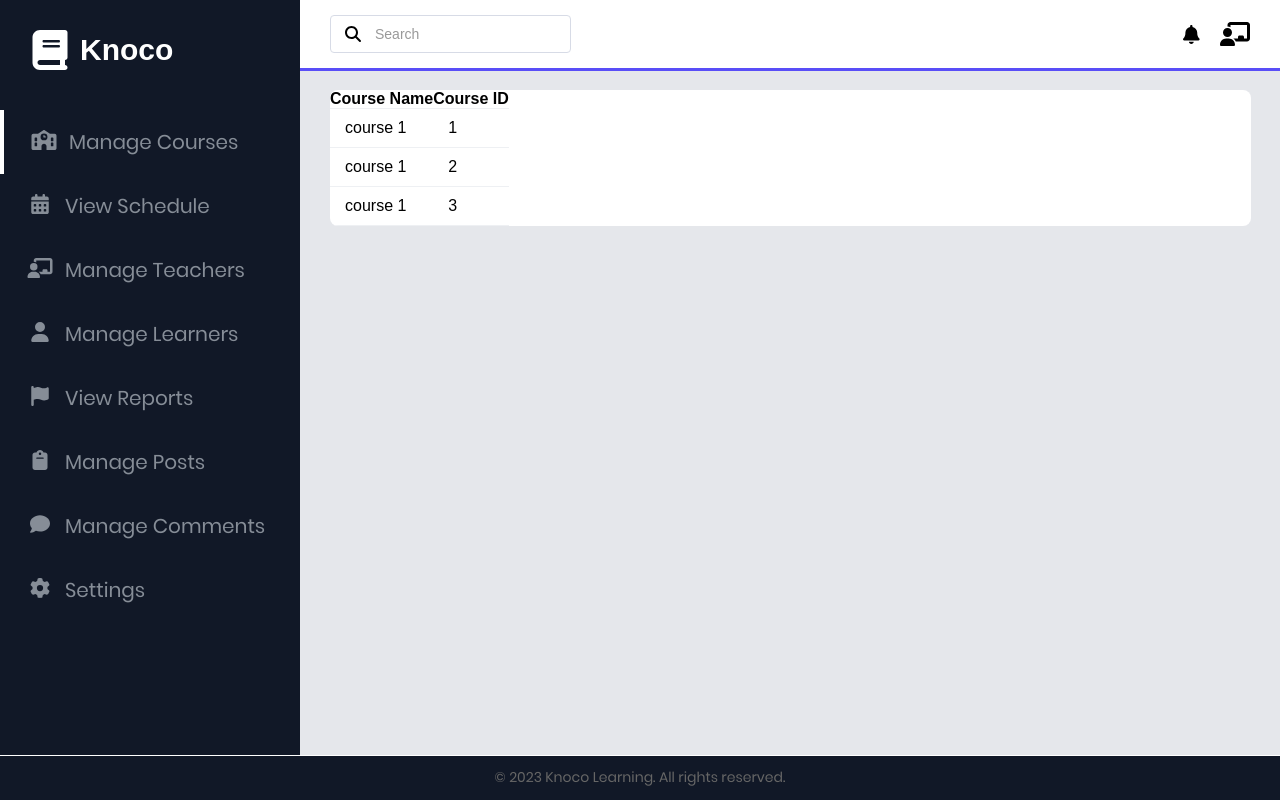
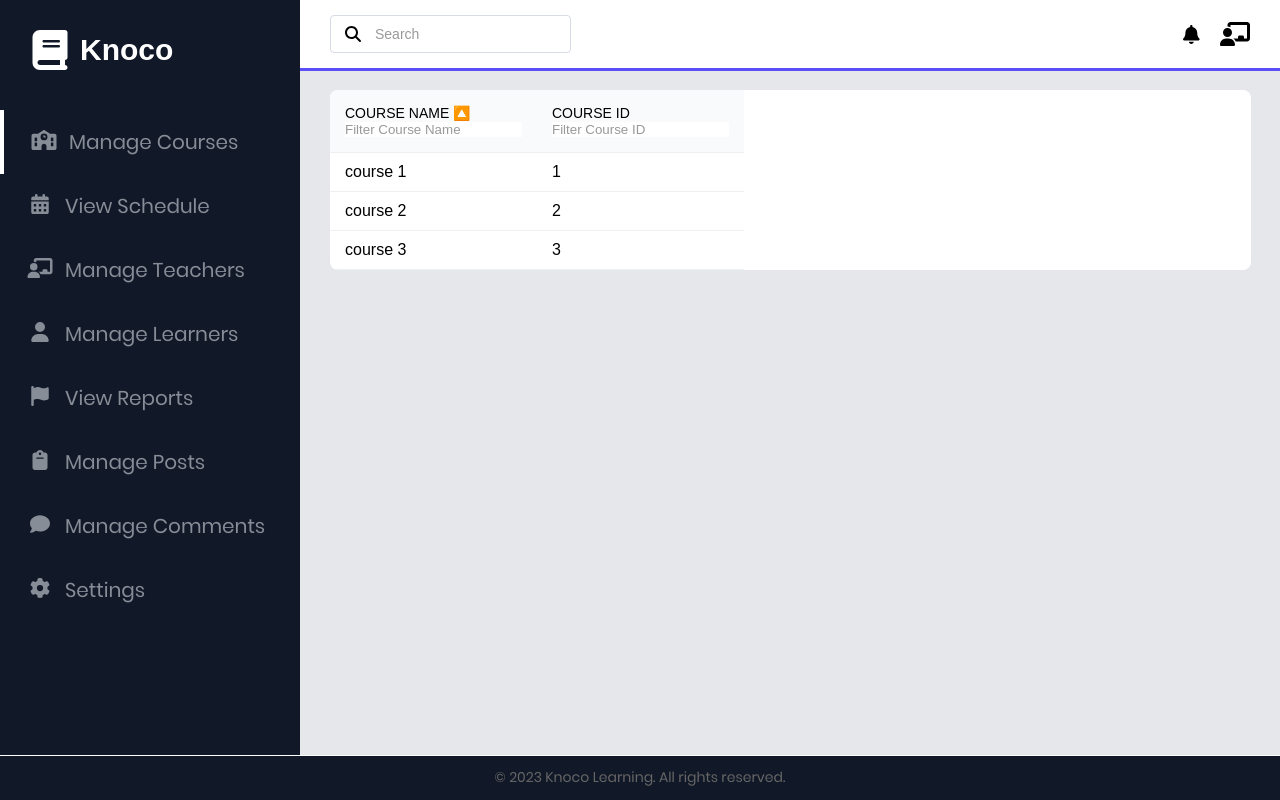
Before and after one commit to CuongAtWorkplace/SEP_FrontEnd_Web, a React (Create React App) app in the folder knoco-learning/: page /vac in a window 1280 px wide. Built offline with nearby package versions, Linux system fonts and the light colour scheme.

Commit message:
Add filter and sort table

```diff
--- a/knoco-learning/src/components/Table/Table.css
+++ b/knoco-learning/src/components/Table/Table.css
@@ -14,7 +14,7 @@ tr{
     border-bottom: 1px solid #eef0f3;
 }
 
-thead td{
+thead tr th{
     font-size: 14px;
     text-transform: uppercase;
     font-weight: 400;
--- a/knoco-learning/src/components/Table/Table.js
+++ b/knoco-learning/src/components/Table/Table.js
@@ -1,7 +1,20 @@
 import React from "react";
-import { useTable } from "react-table";
+import { useTable, useSortBy, useFilters  } from "react-table";
 import './Table.css'
 
+const ColumnFilter = ({ column }) => {
+    const { setFilter } = column;
+
+    return (
+      <input
+        type="text"
+        onChange={(e) => {
+          setFilter(e.target.value || undefined); // Set undefined to remove the filter entirely
+        }}
+        placeholder={`Filter ${column.Header}`}
+      />
+    );
+  };
 const Table = ({columns, data})=>{
     const{
         getTableProps,
@@ -9,32 +22,49 @@ const Table = ({columns, data})=>{
         headerGroups,
         rows,
         prepareRow,
+        state: { filters, sortBy },
     } = useTable({
         columns,
         data,
-    })
+        initialState: {
+            sortBy: [{ id: "courseName", desc: false }], // Default sorting column and order
+          },
+        },
+        useFilters, // Use filters hook
+        useSortBy
+        )
     return(
         <div className="board">
-        <table{...getTableProps()}>
+      <table {...getTableProps()}>
         <thead>
-            {headerGroups.map(headerGroups =>(
-                <tr {...headerGroups.getHeaderGroupProps()}>
-                    {headerGroups.headers.map(column => (
-                        <th {...column.getHeaderProps()}>{column.render('Header')}</th>
+          {headerGroups.map((headerGroup) => (
+            <tr {...headerGroup.getHeaderGroupProps()}>
+              {headerGroup.headers.map((column) => (
+                <th {...column.getHeaderProps(column.getSortByToggleProps())}>
+                  {column.render("Header")}
+                  <span>
+                    {column.isSorted
+                      ? column.isSortedDesc
+                        ? " 🔽"
+                        : " 🔼"
+                      : ""}
+                  </span>
+                  <div>{column.canFilter ? column.render("Filter") : null}</div>
+                </th>
               ))}
             </tr>
           ))}
         </thead>
-        <tbody {...getTableBodyProps}>
-            {rows.map((row,i) => {
-                prepareRow(row)
+        <tbody {...getTableBodyProps()}>
+          {rows.map((row, i) => {
+            prepareRow(row);
             return (
-                    <tr {...row.getRowProps()}>
-                        {row.cells.map(cell => {
-                            return <td {...cell.getCellProps()}>{cell.render('Cell')}</td>
+              <tr {...row.getRowProps()} key={i}>
+                {row.cells.map((cell) => {
+                  return <td {...cell.getCellProps()} key={cell.column.id}>{cell.render("Cell")}</td>;
                 })}
               </tr>
-                )
+            );
           })}
         </tbody>
       </table>
--- a/knoco-learning/src/components/Table/TableListClassTeacher.js
+++ b/knoco-learning/src/components/Table/TableListClassTeacher.js
@@ -1,18 +1,33 @@
 import React from "react";
 import Table from "./Table";
+const ColumnFilter = ({ column }) => {
+    const { setFilter } = column;
+
+    return (
+      <input
+        type="text"
+        onChange={(e) => {
+          setFilter(e.target.value || undefined); // Set undefined to remove the filter entirely
+        }}
+        placeholder={`Filter ${column.Header}`}
+      />
+    );
+  };
 
 const TableListClassTeacher = () => {
 
     const columns = [
         {
-            Header: 'Course Name',
-            accessor: 'courseName',
+          Header: 'Course Name',
+          accessor: 'courseName',
+          Filter: ColumnFilter, // Custom filter component for courseName column
         },
         {
-            Header: 'Course ID',
-            accessor: 'courseId',
-        }
-    ];
+          Header: 'Course ID',
+          accessor: 'courseId',
+          Filter: ColumnFilter, // Custom filter component for courseId column
+        },
+      ];
 
     const data = [
         {
@@ -20,11 +35,11 @@ const TableListClassTeacher = () => {
             courseId: "1"
         },
         {
-            courseName: "course 1",
+            courseName: "course 2",
             courseId: "2"
         },
         {
-            courseName: "course 1",
+            courseName: "course 3",
             courseId: "3"
         },
     ];
```
Lines whose indentation alone changed are shown as unchanged.
